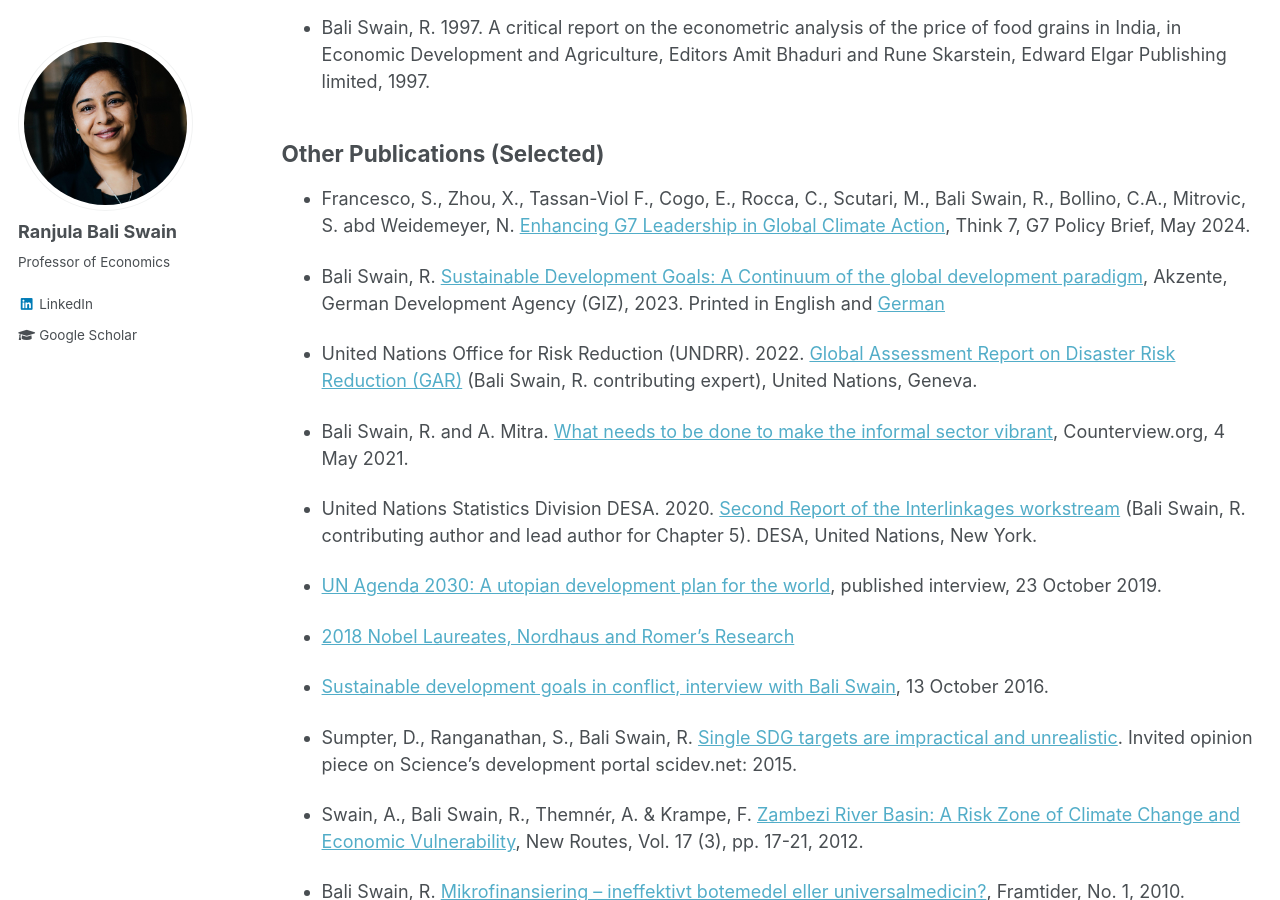
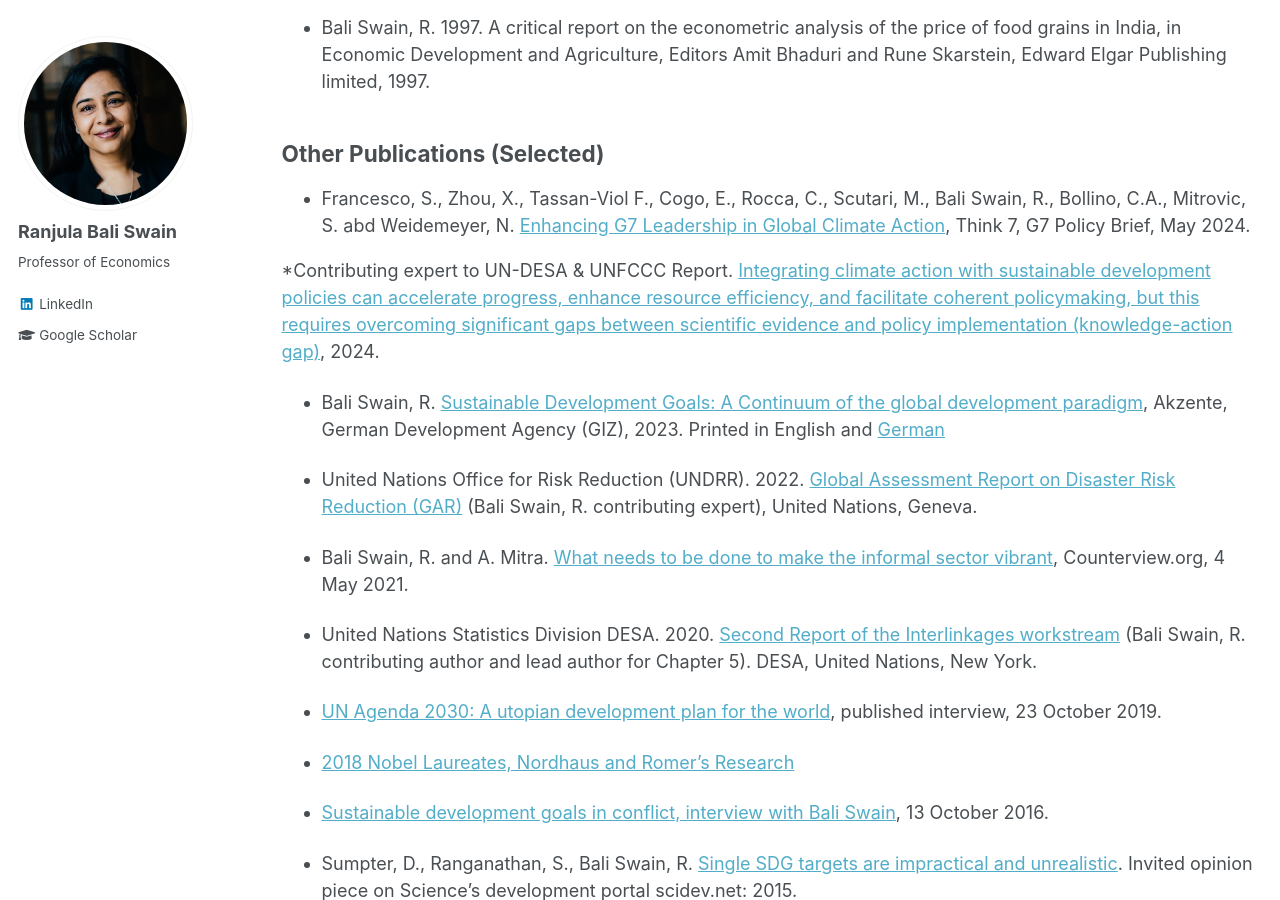
Before and after one commit to ranjbali/ranjbali.github.io, a Jekyll site: the page built from _pages/publications.md, in a window 1280 px wide and 900 px high, scrolled down 6050 px. Built offline with Jekyll 4.4.1, drawn with Linux system fonts in a browser that asks for light colours.

Commit message:
Update publications.md

```diff
--- a/_pages/publications.md
+++ b/_pages/publications.md
@@ -167,6 +167,9 @@ Also published as, Bali Swain, R. 2006. Microfinance and Women Empowerment, Sida
 
 * Francesco, S., Zhou, X., Tassan-Viol F., Cogo, E., Rocca, C., Scutari, M., Bali Swain, R., Bollino, C.A., Mitrovic, S. abd Weidemeyer, N. [Enhancing G7 Leadership in Global Climate Action](https://think7.org/wp-content/uploads/2024/05/T7it_tf2_pb03.pdf), Think 7, G7 Policy Brief, May 2024.
 
+*Contributing expert to UN-DESA & UNFCCC Report. [Integrating climate action with sustainable development policies can accelerate progress, enhance resource efficiency, and facilitate coherent policymaking, but this requires overcoming significant gaps between scientific evidence and policy implementation (knowledge-action gap)](https://lnkd.in/dcUPpWCC), 2024.
+
+
 * Bali Swain, R. [Sustainable Development Goals: A Continuum of the global development paradigm](https://akzente.giz.de/en/simplifying-sdgs), Akzente, German Development Agency (GIZ), 2023. Printed in English and [German](https://akzente.giz.de/de/die-ziele-vereinfachen)
 
 * United Nations Office for Risk Reduction (UNDRR). 2022. [Global Assessment Report on Disaster Risk Reduction (GAR)](https://www.undrr.org/gar/gar2022-our-world-risk-gar#container-downloads) (Bali Swain, R. contributing expert), United Nations, Geneva.
```
